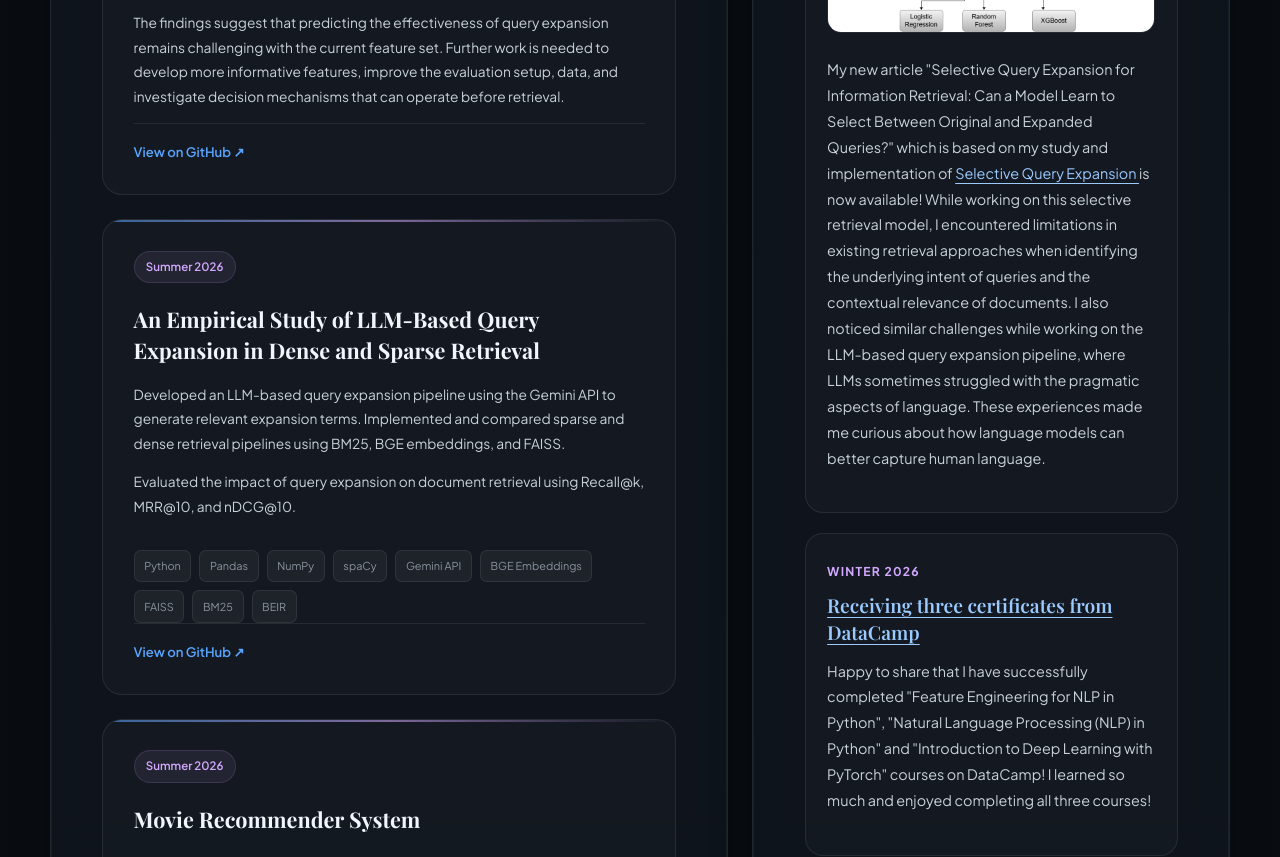
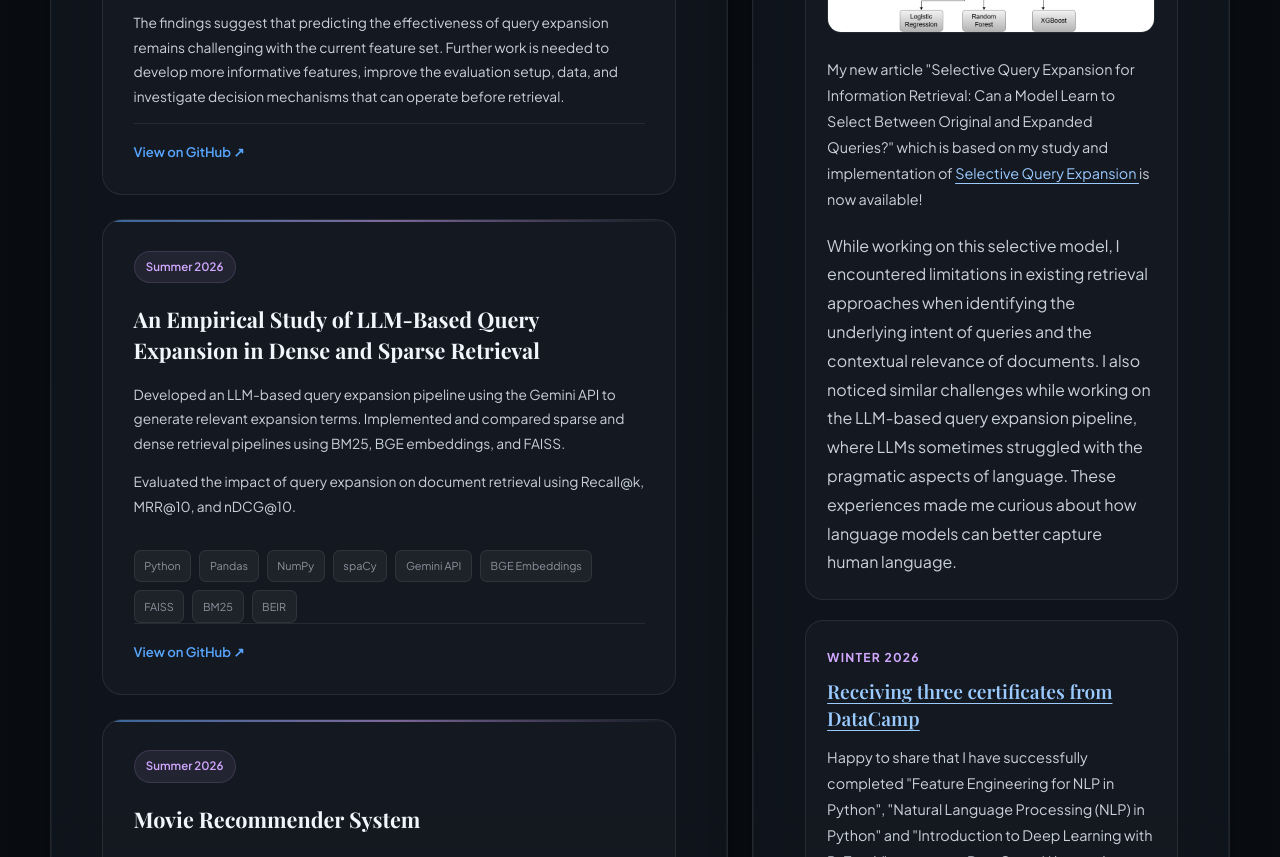
Before and after one commit to GolsaCodes/GolsaCodes.github.io, a plain HTML site: page index.html in a window 1280 px wide. Shown: the part 2754-3611 px from the top of the page. Drawn offline with nearby package versions, Linux system fonts and the light colour scheme; a web font is replaced by a local one.

Commit message:
Update index.html

```diff
--- a/index.html
+++ b/index.html
@@ -444,8 +444,9 @@ collaborative filtering and observed how user similarity affects recommendation
         Selective Query Expansion
       </a>
       is now available!
-
-   While working on this selective retrieval model, I encountered limitations in existing retrieval
+    </p>
+    <p>
+   While working on this selective model, I encountered limitations in existing retrieval
       approaches when identifying the underlying intent of queries and the contextual relevance of documents.
       I also noticed similar challenges while working on the LLM-based query expansion pipeline, where LLMs sometimes struggled with the pragmatic aspects of language.
       These experiences made me curious about how language models can better capture human language.
```
